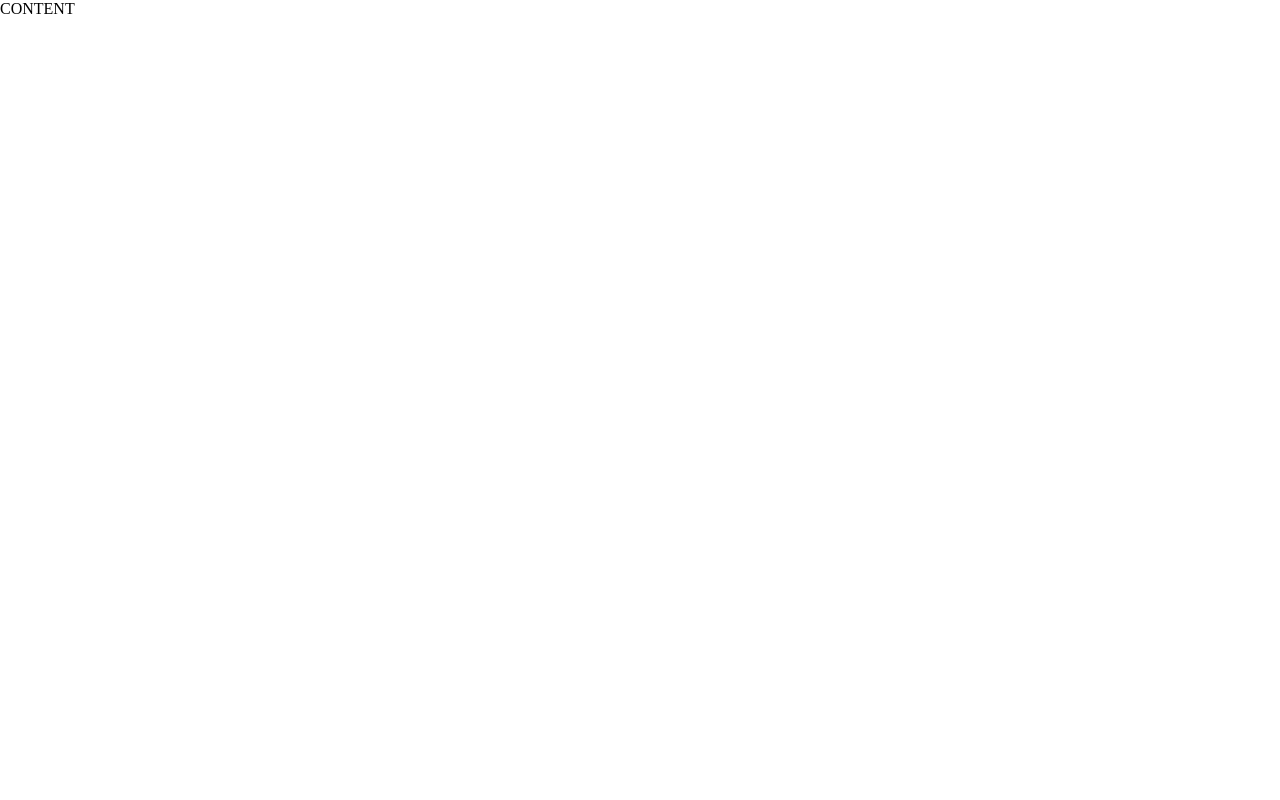
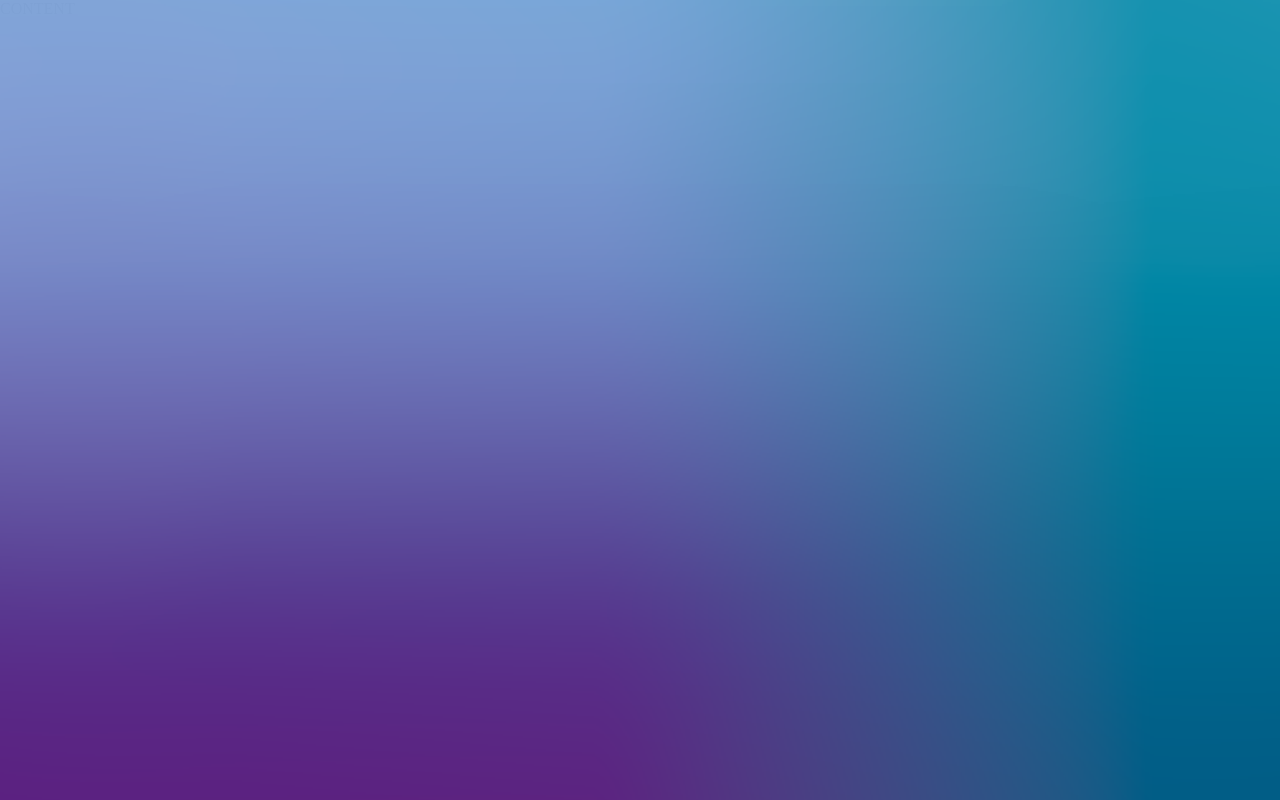
Before and after one commit to JurgitaE/04-sign-up, a website: page index.html in a window 1280 px wide. Drawn offline with Linux system fonts and the light colour scheme.

Commit message:
body background

```diff
--- a/css/base/base.css
+++ b/css/base/base.css
@@ -2,7 +2,8 @@ body,
 body *  {
 padding: 0;
 margin:0;
-box-sizing: border-box;
+position: relative;
+height: 100vh;
 };
 
 body {
--- a/css/pages/home.css
+++ b/css/pages/home.css
@@ -0,0 +1,10 @@
+body::before {
+    content: "";
+    top: 0;
+    right: 0;
+    bottom: 0;
+    left: 0;
+    background-image: url("../../img/background.png");
+    background-size: cover;
+    position: absolute;
+}
```
